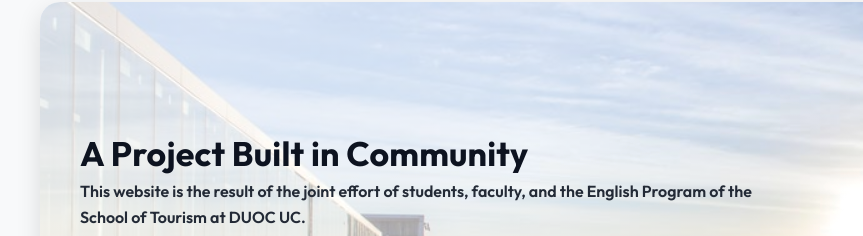
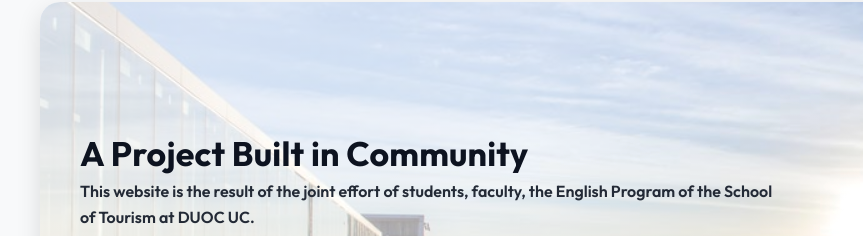
Before and after one commit to chgustavo123-oss/discover-biobio, a plain HTML site: page index.html in a window 1280 px wide. Shown: the part 8755-8991 px from the top of the page, 0-863 px from the left. Drawn offline with Linux system fonts and the light colour scheme.

Commit message:
Update index.html

```diff
--- a/index.html
+++ b/index.html
@@ -359,7 +359,7 @@
                 <div class="banner-creditos__text">
                     <h2 class="banner-creditos__title">A Project Built in Community</h2>
                     <p class="banner-creditos__subtitle">
-                        This website is the result of the joint effort of students, faculty, and the English Program of the School of Tourism at DUOC UC.
+                        This website is the result of the joint effort of students, faculty, the English Program of the School of Tourism at DUOC UC.
                     </p>
                     <p class="banner-creditos__paragraph">
                         More than just an academic project, it represents our commitment to the sustainable development
```
